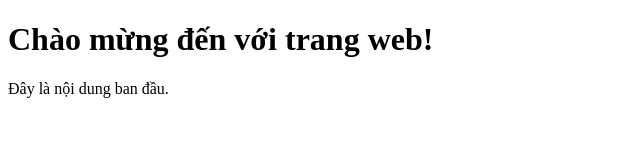
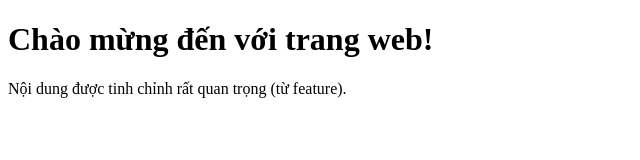
Before and after one commit to nguyenkieuan/so-tay-nau-an, a plain HTML site: page index.html in a window 1280 px wide. Shown: the whole page, without its empty margins (0-640 px from the left). Drawn offline with Linux system fonts and the light colour scheme.

Commit message:
Refine content from feature branch

```diff
--- a/index.html
+++ b/index.html
@@ -5,6 +5,6 @@
   </head>
   <body>
     <h1>Chào mừng đến với trang web!</h1>
-    <p>Đây là nội dung ban đầu.</p>
+    <p>Nội dung được tinh chỉnh rất quan trọng (từ feature).</p>
   </body>
 </html>
```
